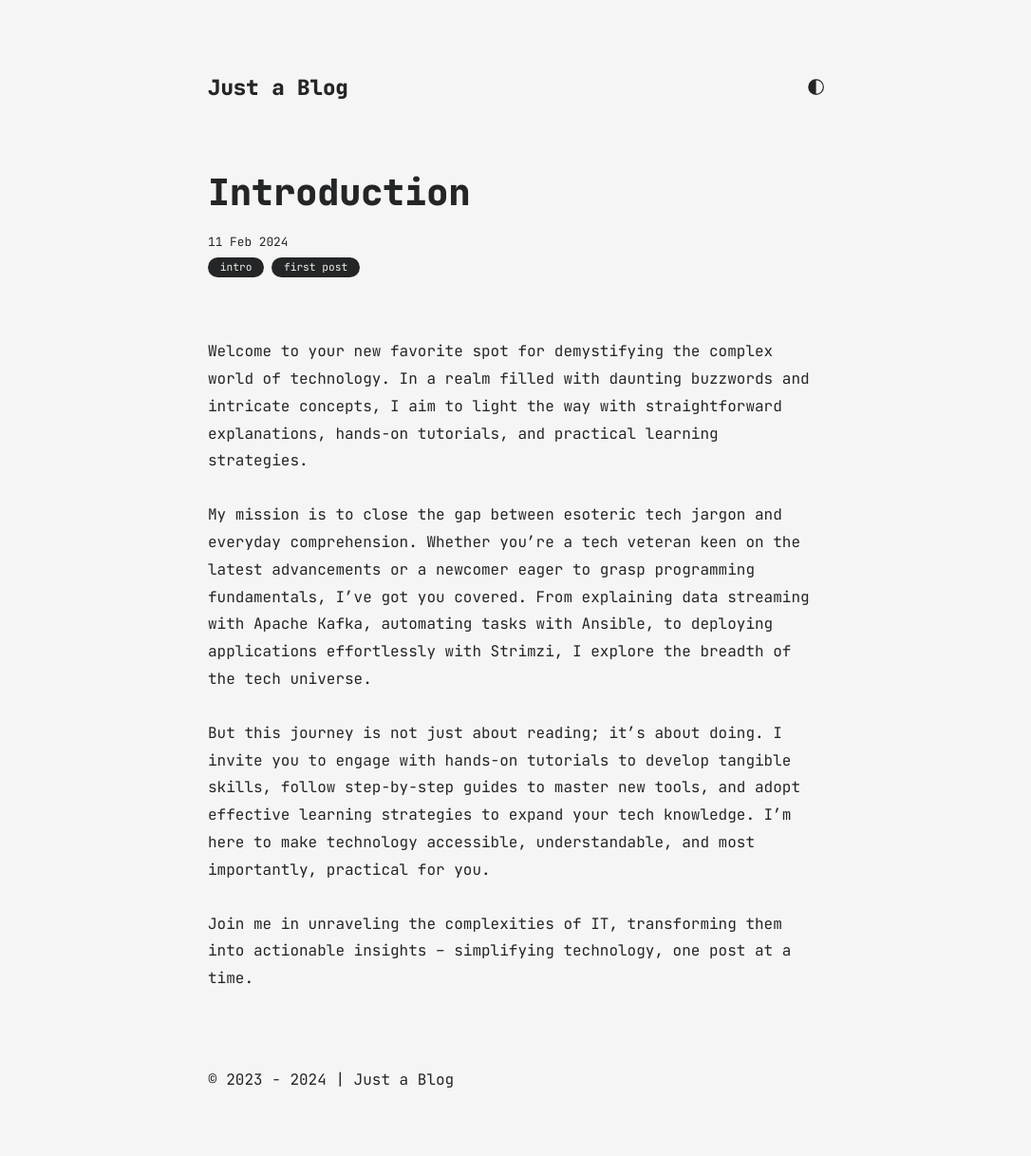
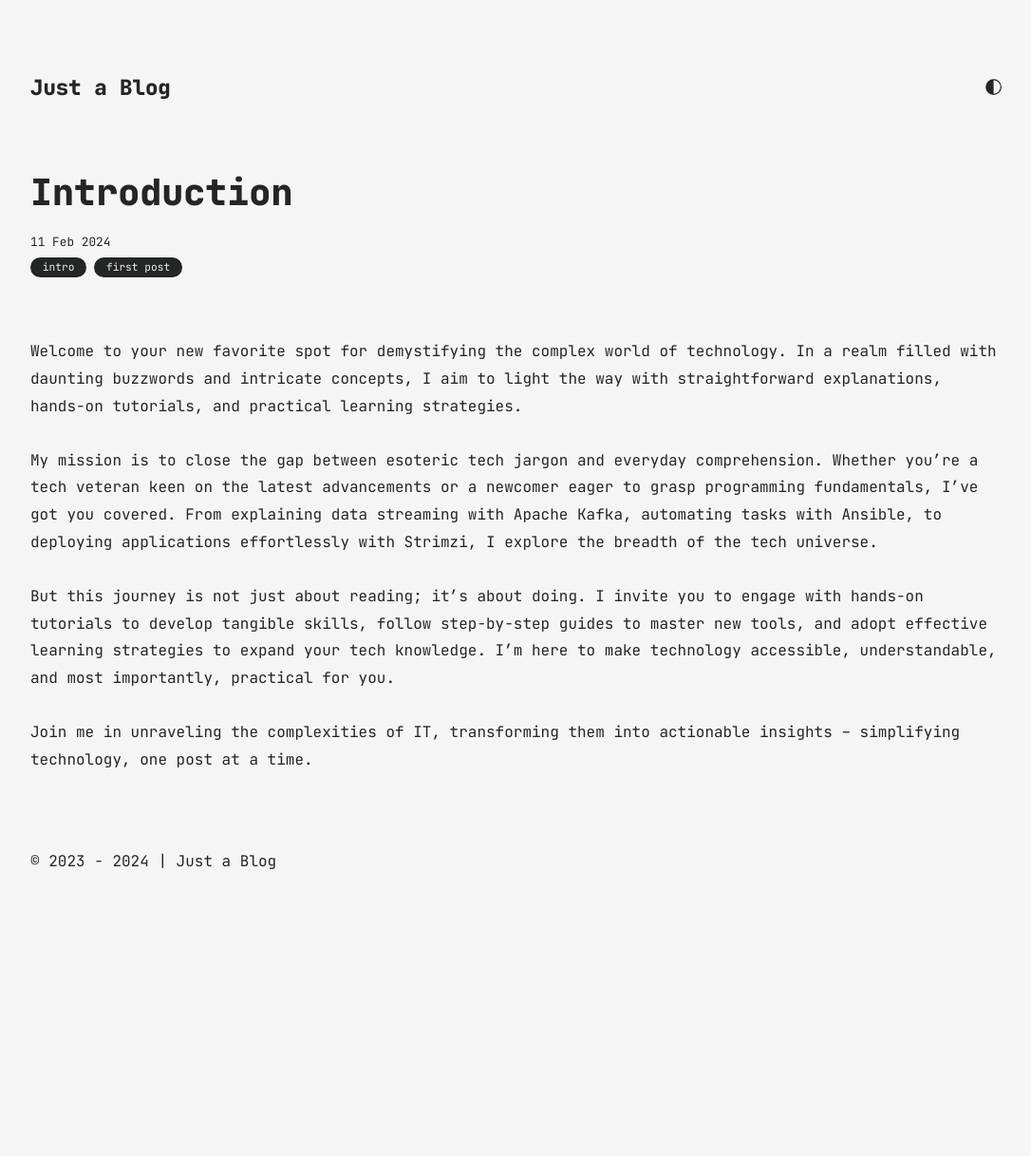
Before and after one commit to see-quick/see-quick.github.io, a Jekyll site: the page built from all_collections/_posts/2024-02-11-intro.md, in a window 1280 px wide. Shown: the whole page at 95% size, without its empty margins (96-1182 px from the left). Built offline with Jekyll 4.4.1, drawn with Linux system fonts in a browser that asks for light colours; after the commit the page ends 987 px from its top, so only the background shows below that.

Commit message:
make 80%
Signed-off-by: see-quick <maros.orsak159@gmail.com>

```diff
--- a/assets/css/post.css
+++ b/assets/css/post.css
@@ -58,7 +58,7 @@ header {
 }
 main {
   margin: 0 auto;
-  max-width: 650px;
+  max-width: 80%;
   padding: 3rem 0 4rem 0;
 }
 .article {
```
